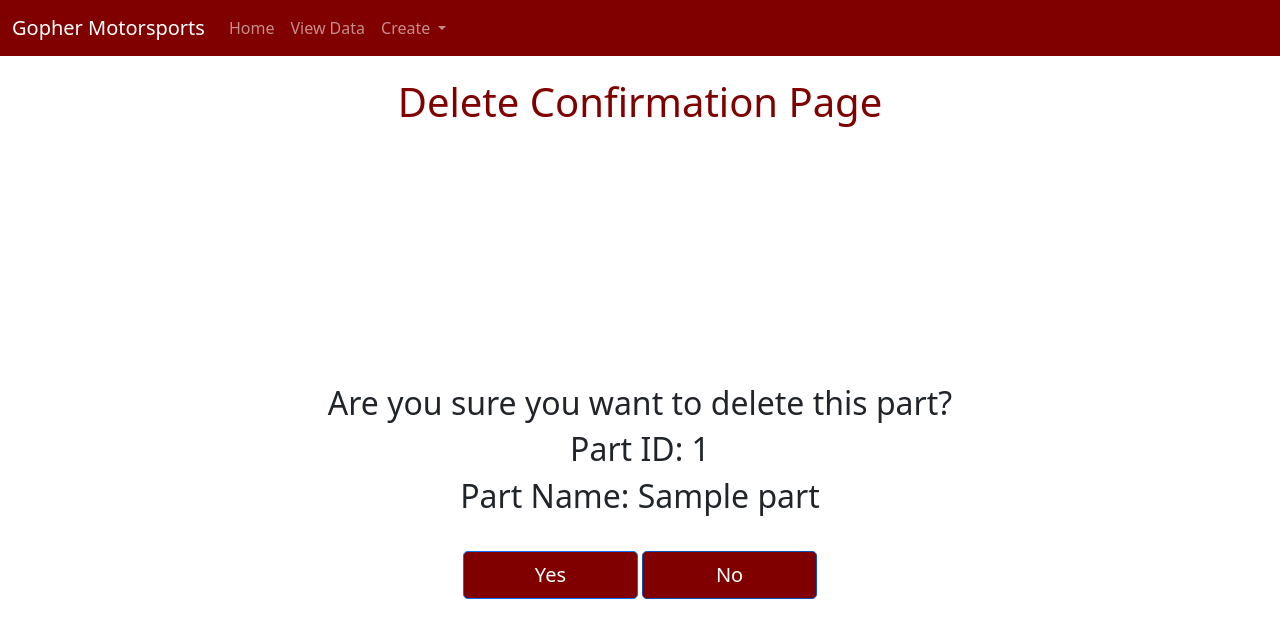
After one commit to gopher-motorsports/vehicle_configuration_tracker, a Django app: page /view/part/delete/1/ in a window 1280 px wide. The commit adds this page. Shown: the top 638 px of the page. Run offline with Django 3.2, Linux system fonts and the light colour scheme; tables that the repository leaves empty hold one stand-in row (values such as "Sample post"); some libraries are stand-ins or nearby versions.

Commit message:
functioning edit + delete pages for parts so far

```diff
--- a/requirements.txt
+++ b/requirements.txt
@@ -12,5 +12,4 @@ setuptools==41.2.0
 six==1.15.0
 sqlparse==0.3.1
 tablib==2.0.0
-django-soft-delete==0.9.18
-django-softdelete
+django-safedelete
--- a/vehicle_configuration_tracker/static/css/home.css
+++ b/vehicle_configuration_tracker/static/css/home.css
@@ -25,6 +25,7 @@ span {
 
 .mw{ background-color:#800000; color:#fff; width:175px; display: inline-block; }
 
+
 .mwd{ background-color:#800000; color:#fff; width:175px; display: inline-block; line-height: 250px; }
 
 .m1 { text-align:center; color:#800000 }
@@ -32,6 +33,8 @@ span {
 .input-append .btn.dropdown-toggle {
   float: none;
 }
+
+.mwtt{ background-color:#800000; color:#fff; width:250px; display: inline-block; }
 
 
 .center {
@@ -43,3 +46,25 @@ span {
   margin-left: -50px;
   margin-top: -25px;
 }
+
+.centertwo {
+  height: 150px;
+  top: 60%;
+  line-height: 100px;
+  text-align: center;
+  padding-top: 250px;
+  border: 2px;
+
+}
+
+.parent-element {
+  -webkit-transform-style: preserve-3d;
+  -moz-transform-style: preserve-3d;
+  transform-style: preserve-3d;
+}
+
+.element {
+  position: relative;
+  top: 50%;
+  transform: translateY(-50%);
+}
--- a/vehicle_configuration_tracker/vehicle_config/admin.py
+++ b/vehicle_configuration_tracker/vehicle_config/admin.py
@@ -1,5 +1,8 @@
 from django.contrib import admin
 from .models import Setup, Vehicle, Part, Assembly, SetupParam
+
+
+
 
 admin.site.register(Part)
 admin.site.register(Assembly)
--- a/vehicle_configuration_tracker/vehicle_config/models.py
+++ b/vehicle_configuration_tracker/vehicle_config/models.py
@@ -5,12 +5,14 @@ from django.utils.timezone import now
 from datetime import datetime
 from django.utils.translation import ugettext_lazy as _
 from multiselectfield import MultiSelectField
-
+from safedelete.models import SafeDeleteModel
+from safedelete.models import SOFT_DELETE_CASCADE
 
 
 # Create your models here.
 
-class Part(models.Model):
+class Part(SafeDeleteModel, models.Model):
+    _safedelete_policy = SOFT_DELETE_CASCADE
     name = models.CharField(max_length=100)
     description = models.TextField()
     date_modifed = models.DateTimeField(auto_now_add=True)
@@ -20,7 +22,8 @@ class Part(models.Model):
     def __str__(self):
         return self.name
 
-class Assembly(models.Model):
+class Assembly(SafeDeleteModel, models.Model):
+    _safedelete_policy = SOFT_DELETE_CASCADE
     name = models.CharField(max_length=100) # <assemblyParamENUM> ?
     description = models.TextField()
     date_modifed = models.DateTimeField(auto_now_add=True)
@@ -36,7 +39,8 @@ class Assembly(models.Model):
     # parent vehicle
 
 
-class SetupParam(models.Model):
+class SetupParam(SafeDeleteModel, models.Model):
+    _safedelete_policy = SOFT_DELETE_CASCADE
     name = models.CharField(max_length=100)
     description = models.TextField()
     date_modifed = models.DateTimeField(auto_now_add=True)
@@ -48,7 +52,8 @@ class SetupParam(models.Model):
 
 
 
-class Setup(models.Model):
+class Setup(SafeDeleteModel, models.Model):
+    _safedelete_policy = SOFT_DELETE_CASCADE
     name = models.CharField(max_length=100)
     description = models.TextField()
     date_modifed = models.DateTimeField(auto_now_add=True)
@@ -58,9 +63,8 @@ class Setup(models.Model):
     #setup_params = ArrayField(models.CharField(max_length=200), null=True, blank=True) #uncomment once you use postgres
 
 
-
-
-class Vehicle(models.Model):
+class Vehicle(SafeDeleteModel, models.Model):
+    _safedelete_policy = SOFT_DELETE_CASCADE
     name = models.CharField(max_length=100)
     description = models.TextField(null=True, blank=True) #null=true temp
     date_modifed = models.DateTimeField(auto_now_add=True)
--- /dev/null
+++ b/vehicle_configuration_tracker/vehicle_config/templates/vehicle_config/deletePart.html
@@ -0,0 +1,39 @@
+{% extends 'vehicle_config/header.html' %}
+{% block content %}
+
+<div class="container-fluid py-2">
+    <h1 class="m1">Delete Confirmation Page</h1>
+
+    <!-- <div class="row justify-content-md-center">
+        <div class="element">
+
+                <form action="{% url 'deletePart' pk=id %}" method="post">
+                    {% csrf_token %}
+                    <input class="btn btn-primary btn-lg mw" type="submit" value="Yes">
+                    <a href="{% url 'view' %}" class="btn btn-primary btn-lg active mw" role="button" aria-pressed="true">No, return to View</a>
+                </form>
+
+            </div>
+    </div> -->
+    <div class="centertwo">
+        <div class="row"> <h2>Are you sure you want to delete this part?</h2></div>
+        <div class="row"> <h2>Part ID: {{ id }} </h2></div>
+        <div class="row"> <h2>Part Name: {{ name }} </h2></div>
+        <div class="row">
+        <form action="{% url 'deletePart' pk=id %}" method="post">
+            {% csrf_token %}
+            <input class="btn btn-primary btn-lg mw" type="submit" value="Yes">
+            <a href="{% url 'view' %}" class="btn btn-primary btn-lg active mw" role="button" aria-pressed="true">No</a>
+        </form>
+    </div>
+
+
+    </div>
+
+
+</div>
+
+
+
+
+{% endblock %}
--- a/vehicle_configuration_tracker/vehicle_config/templates/vehicle_config/header.html
+++ b/vehicle_configuration_tracker/vehicle_config/templates/vehicle_config/header.html
@@ -24,7 +24,6 @@
   </head>
   <body>
 
->
 
  <div class = "container-fluid">
  <nav class="navbar fixed-top navbar-expand-lg navbar-dark" style="background-color: #800000;">
@@ -91,6 +90,8 @@
   $(document).ready(function() {
     $('#test_id').select2();
 });
+
+
 </script>
 
 </body>
--- a/vehicle_configuration_tracker/vehicle_config/templates/vehicle_config/view.html
+++ b/vehicle_configuration_tracker/vehicle_config/templates/vehicle_config/view.html
@@ -3,8 +3,12 @@
 
 <h1>view stufff</h1>
 {% for part in parts %}
-    <a href="#" class="link-primary"><h1>Part - {{ part.name }}</h1></a>
+    <a href="{% url 'editPart' part.id %}" class="link-primary"><h1>Part - {{ part.name }}</h1></a>
 
 {% endfor %}
 
+
+
+
+
 {% endblock content %}
--- a/vehicle_configuration_tracker/vehicle_config/urls.py
+++ b/vehicle_configuration_tracker/vehicle_config/urls.py
@@ -1,12 +1,23 @@
 from django.urls import path, include
+# from .views import PartListView, PartDetailView, PartCreateView
 from . import views
+
 
 urlpatterns = [
     path('', views.home, name='home'),
     path('view/', views.view, name='view'),
+
+
+
+    path('view/part/edit/<int:pk>/', views.editPart, name='editPart'),
+    path('view/part/delete/<int:pk>/', views.deletePart, name='deletePart'),
+
+
     path('createVehicle/', views.createVehicle, name='createVehicle'),
     path('createSetup/', views.createSetup, name='createSetup'),
     path('createSetupParam/', views.createSetupParam, name='createSetupParam'),
     path('createPart/', views.createPart, name='createPart'),
     path('createAssembly/', views.createAssembly, name='createAssembly'),
+
+
 ]
--- a/vehicle_configuration_tracker/vehicle_config/views.py
+++ b/vehicle_configuration_tracker/vehicle_config/views.py
@@ -3,7 +3,9 @@ from datetime import datetime
 from .models import Vehicle, Setup, Part, Assembly, SetupParam
 import json
 from django.core import serializers
-
+from django.views.generic import ListView, DetailView, CreateView, UpdateView, DeleteView
+from django.shortcuts import (get_object_or_404, render, HttpResponseRedirect)
+from django.http import HttpResponseRedirect
 # Create your views here.
 
 def home(request):
@@ -42,6 +44,17 @@ def view(request):
 
     return render(request, 'vehicle_config/view.html', context)
 
+
+# class PartListView(ListView):
+#     model = Part
+#     template_name = 'vehicle_config/view.html'
+#     context_object_name = 'parts'
+#     ordering = ['id']
+
+
+
+
+
 def createPart(request):
     if request.method == 'POST':
 
@@ -54,6 +67,48 @@ def createPart(request):
 
     context = {}
     return render(request, 'vehicle_config/createPart.html', context)
+
+def editPart(request, pk):
+    part = get_object_or_404(Part, id=pk)
+    if request.method == 'POST':
+
+
+        name = request.POST['name']
+        description = request.POST['description']
+        Part.objects.filter(pk=part.id).update(name=name, description=description)
+
+        msg = "successfully edited part"
+        context = {
+            'vehicles' : Vehicle.objects.all(),
+            'setups' : Setup.objects.all(),
+            'parts' : Part.objects.all(),
+            'setups' : Setup.objects.all(),
+            'setup_params' : SetupParam.objects.all(),
+            }
+
+
+        return render(request, 'vehicle_config/view.html', context)
+
+
+    context = {'id': part.id, 'name': part.name, 'description': part.description}
+    return render(request, 'vehicle_config/editPart.html', context)
+
+def deletePart(request, pk):
+    part = get_object_or_404(Part, id=pk)
+    if request.method == 'POST':
+        part.delete()
+        context = {
+            'vehicles' : Vehicle.objects.all(),
+            'setups' : Setup.objects.all(),
+            'parts' : Part.objects.all(),
+            'setups' : Setup.objects.all(),
+            'setup_params' : SetupParam.objects.all(),
+            }
+        return render(request, 'vehicle_config/view.html', context)
+    context = {'id': part.id, 'name': part.name, 'description': part.description}
+    return render(request, 'vehicle_config/deletePart.html', context)
+
+
 
 
 def createSetup(request):
--- a/vehicle_configuration_tracker/vehicle_configuration_tracker/settings.py
+++ b/vehicle_configuration_tracker/vehicle_configuration_tracker/settings.py
@@ -44,7 +44,7 @@ INSTALLED_APPS = [
     # apps added
     'vehicle_config.apps.VehicleConfigConfig',
     'multiselectfield',
-
+    'safedelete',
 
 
 ]
```
Also changed, not shown: vehicle_configuration_tracker/vehicle_config/templates/vehicle_config/editPart.html (+20 -5 lines), vehicle_configuration_tracker/vehicle_config/templates/vehicle_config/part_detail.html (added, +11 -0 lines), vehicle_configuration_tracker/vehicle_config/templates/vehicle_config/part_form.html (added, +44 -0 lines), vehicle_configuration_tracker/vehicle_config/migrations/0018_part_deleted.py (added), vehicle_configuration_tracker/vehicle_config/migrations/0019_assembly_deleted.py (added), vehicle_configuration_tracker/vehicle_config/migrations/0020_auto_20210708_1838.py (added), vehicle_configuration_tracker/vehicle_config/templates/vehicle_config/createVehicle.html (line endings or trailing spaces).
